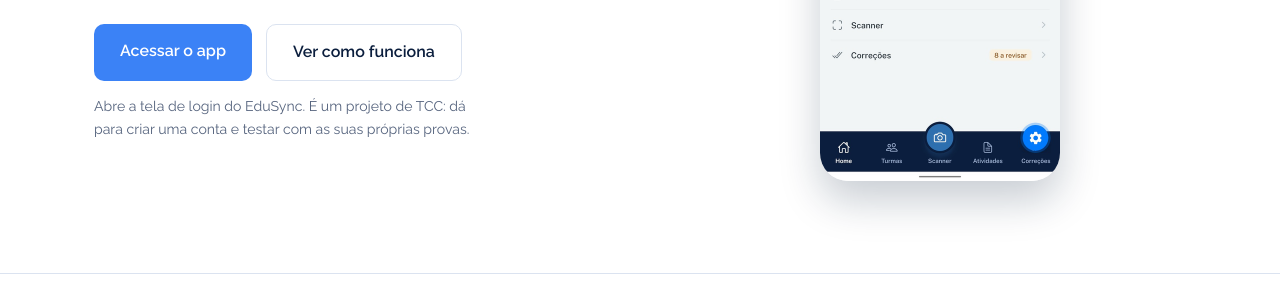
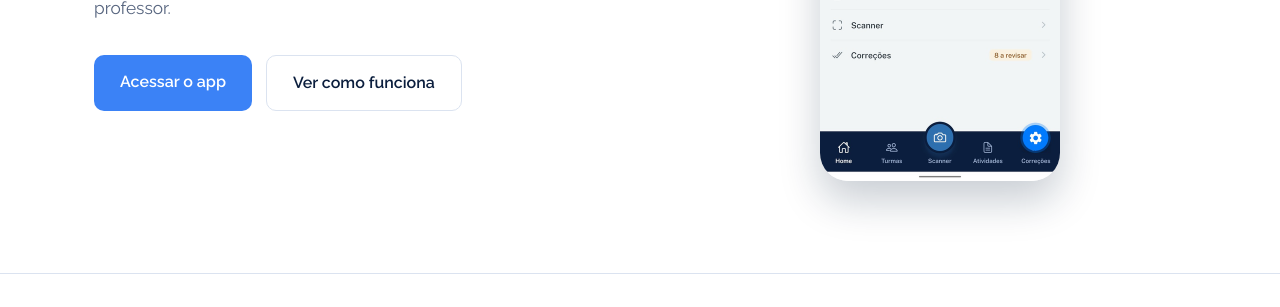
Before and after one commit to dellamuraissa-souza/Edusync-site, a plain HTML site: page index.html in a window 1280 px wide. Shown: the part 493-800 px from the top of the page. Drawn offline with Linux system fonts and the light colour scheme.

Commit message:
Add files via upload

```diff
--- a/index.html
+++ b/index.html
@@ -80,10 +80,6 @@
                target="_blank" rel="noopener">Acessar o app</a>
             <a href="#solucao" class="botao botao--secundario">Ver como funciona</a>
           </div>
-          <p class="hero__aviso">
-            Abre a tela de login do EduSync. É um projeto de TCC: dá para criar uma
-            conta e testar com as suas próprias provas.
-          </p>
         </div>
 
         <div class="hero__imagem">
--- a/style.css
+++ b/style.css
@@ -320,12 +320,6 @@ button:focus-visible {
   flex-wrap: wrap;
   gap: 14px;
   margin-top: 32px;
-}
-
-.hero__texto .hero__aviso {
-  font-size: 0.88rem;
-  margin-top: 14px;
-  max-width: 44ch;
 }
 
 /* Imagem real do app dentro do topo */
```
